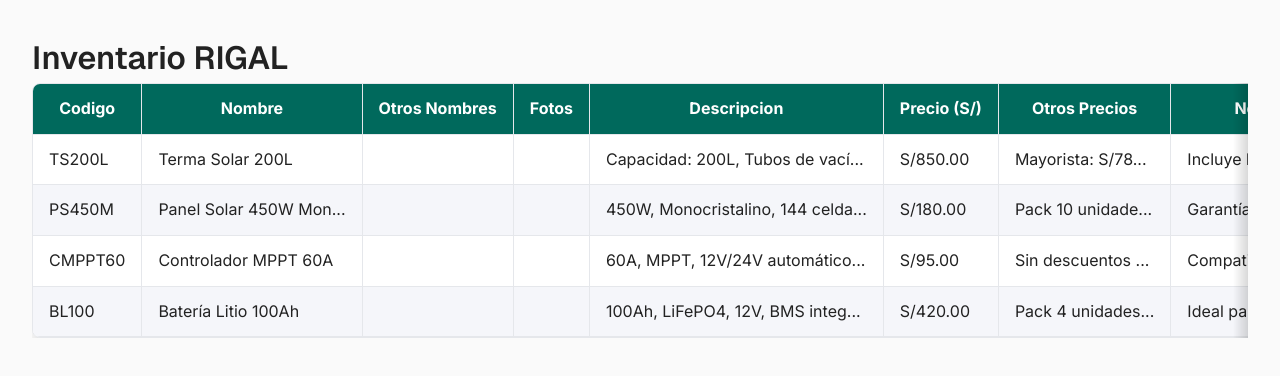
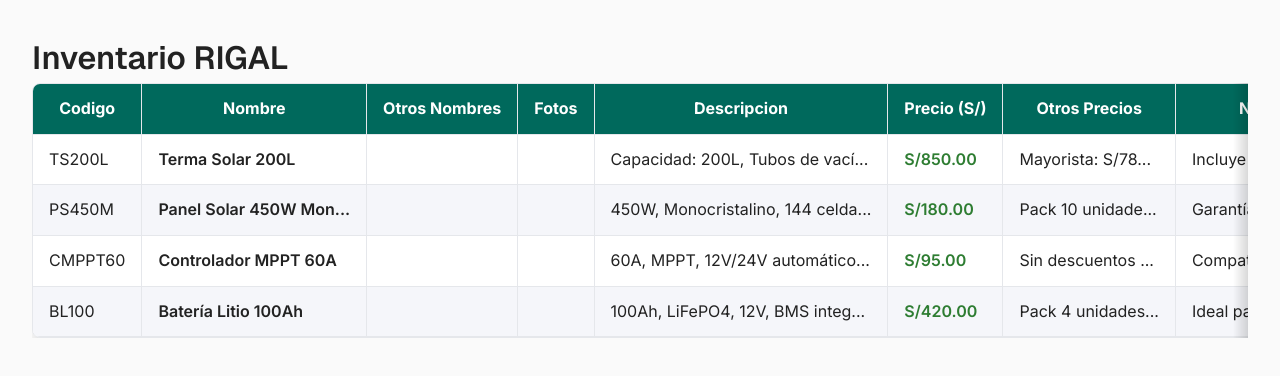
Before and after one commit to rgap/product-list-ui, a React (Vite) app: page / in a window 1280 px wide. Shown: the top 376 px of the page. Built offline with nearby package versions, Linux system fonts and the light colour scheme.

Commit message:
feat: add styles to specific table columns
On branch main
Your branch is up to date with 'origin/main'.

Changes to be committed:
	modified:   src/components/ProductTable/ProductTable.jsx
	modified:   src/components/ProductTable/ProductTable.module.scss

```diff
--- a/src/components/ProductTable/ProductTable.jsx
+++ b/src/components/ProductTable/ProductTable.jsx
@@ -2,7 +2,7 @@ import HorizontalScrollShadows from "../HorizontalScrollShadows/HorizontalScroll
 import styles from "./ProductTable.module.scss";
 
 export default function ProductTable({ products = [] }) {
-  const headers = ["Codigo", "Nombre", "Otros Nombres", "Fotos", "Descripcion", "Precio (S/)", "Otros Precios", "Notas", "Stock"];
+  const headers = ["Codigo", "Nombre", "Otros Nombres", "Fotos", "Descripcion", "Precio (S/)", "Otros Precios", "Notas", "Categoría", "Stock"];
 
   return (
     <HorizontalScrollShadows>
@@ -20,13 +20,14 @@ export default function ProductTable({ products = [] }) {
           {products.map((product, idx) => (
             <tr className={styles["product-table__row"]} key={product.id || idx}>
               <td className={styles["product-table__cell"]}>{product.code || ""}</td>
-              <td className={styles["product-table__cell"]}>{product.name}</td>
+              <td className={`${styles["product-table__cell"]} ${styles["product-table__cell--nombre"]}`}>{product.name}</td>
               <td className={styles["product-table__cell"]}>{product.otherNames || ""}</td>
               <td className={styles["product-table__cell"]}>{/* Placeholder */}</td>
               <td className={styles["product-table__cell"]}>{product.description || ""}</td>
-              <td className={styles["product-table__cell"]}>{product.price}</td>
+              <td className={`${styles["product-table__cell"]} ${styles["product-table__cell--precio"]}`}>{product.price}</td>
               <td className={styles["product-table__cell"]}>{product.otherPrices || ""}</td>
               <td className={styles["product-table__cell"]}>{product.notes || ""}</td>
+              <td className={styles["product-table__cell"]}>{product.category || ""}</td>
               <td className={styles["product-table__cell"]}>{product.stock ?? ""}</td>
             </tr>
           ))}
--- a/src/components/ProductTable/ProductTable.module.scss
+++ b/src/components/ProductTable/ProductTable.module.scss
@@ -24,5 +24,14 @@
 
   &__cell {
     @extend %table-cell;
+
+    &--precio {
+      color: #2e7d32;
+      font-weight: 600;
+    }
+
+    &--nombre {
+      font-weight: 600;
+    }
   }
 }
```
